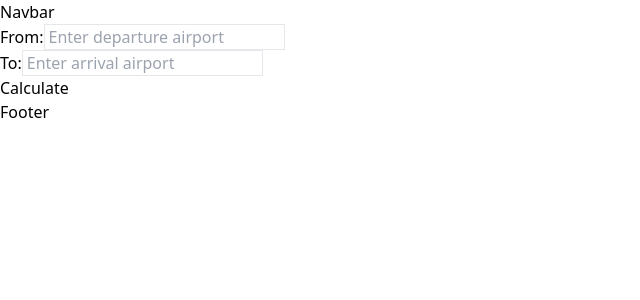
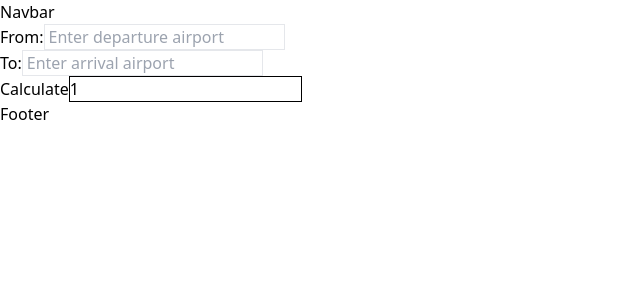
Before and after one commit to Matteonegridev/GreenPrints, a React (Vite) app: page / in a window 1280 px wide. Shown: the top 300 px of the page, without its empty margins (0-640 px from the left). Built offline with nearby package versions, Linux system fonts and the light colour scheme; no server answers.

Commit message:
created selected passengers input

```diff
--- a/package.json
+++ b/package.json
@@ -11,6 +11,9 @@
     "preview": "vite preview"
   },
   "dependencies": {
+    "@emotion/react": "^11.13.3",
+    "@emotion/styled": "^11.13.0",
+    "@mui/material": "^6.1.6",
     "@tanstack/react-query": "^5.59.19",
     "@tanstack/react-query-devtools": "^5.59.19",
     "axios": "^1.7.7",
--- a/src/Components/AirportForm.tsx
+++ b/src/Components/AirportForm.tsx
@@ -4,6 +4,7 @@ import useAirportData from "../Hooks/useAirportData";
 import useClimateData from "../Hooks/useClimateData";
 import AirportInput from "./AirportInput";
 import { useDebounce } from "use-debounce";
+import SelectPassenger from "./SelectPassenger";
 
 function AirportForm() {
   const [origin, setOrigin] = useState("");
@@ -21,6 +22,7 @@ function AirportForm() {
   const [debounceOrigin] = useDebounce(originSearch, 200);
   const [debounceDestination] = useDebounce(destinationSearch, 200);
   const [isCalculated, setIsCalculated] = useState<boolean>(false);
+  // calcola se i field non sono vuoti:
   const fieldNotEmpty =
     originSearch.trim() !== "" &&
     destinationSearch.trim() !== "" &&
@@ -154,6 +156,10 @@ function AirportForm() {
         >
           Calculate
         </button>
+        <SelectPassenger
+          passengers={passengers}
+          setPassengers={setPassengers}
+        />
         {isCalculated && (
           <p>Estimated Footprint: {totalFootprint} tonnes CO2e</p>
         )}
--- a/src/Components/SelectPassenger.tsx
+++ b/src/Components/SelectPassenger.tsx
@@ -1,7 +1,22 @@
-type Props = {};
+type Props = {
+  passengers: number;
+  setPassengers: React.Dispatch<React.SetStateAction<number>>;
+};
 
-function SelectPassenger({}: Props) {
-  return <div>SelectPassenger</div>;
+function SelectPassenger({ passengers, setPassengers }: Props) {
+  function handlePassengerChange(e: React.ChangeEvent<HTMLInputElement>) {
+    const target = parseInt(e.target.value);
+    setPassengers(target);
+  }
+
+  return (
+    <input
+      value={passengers}
+      onChange={handlePassengerChange}
+      className="border border-black"
+      type="number"
+    />
+  );
 }
 
 export default SelectPassenger;
```
Also changed, not shown: 1 other file (tests, documents, lock files or other folders).
